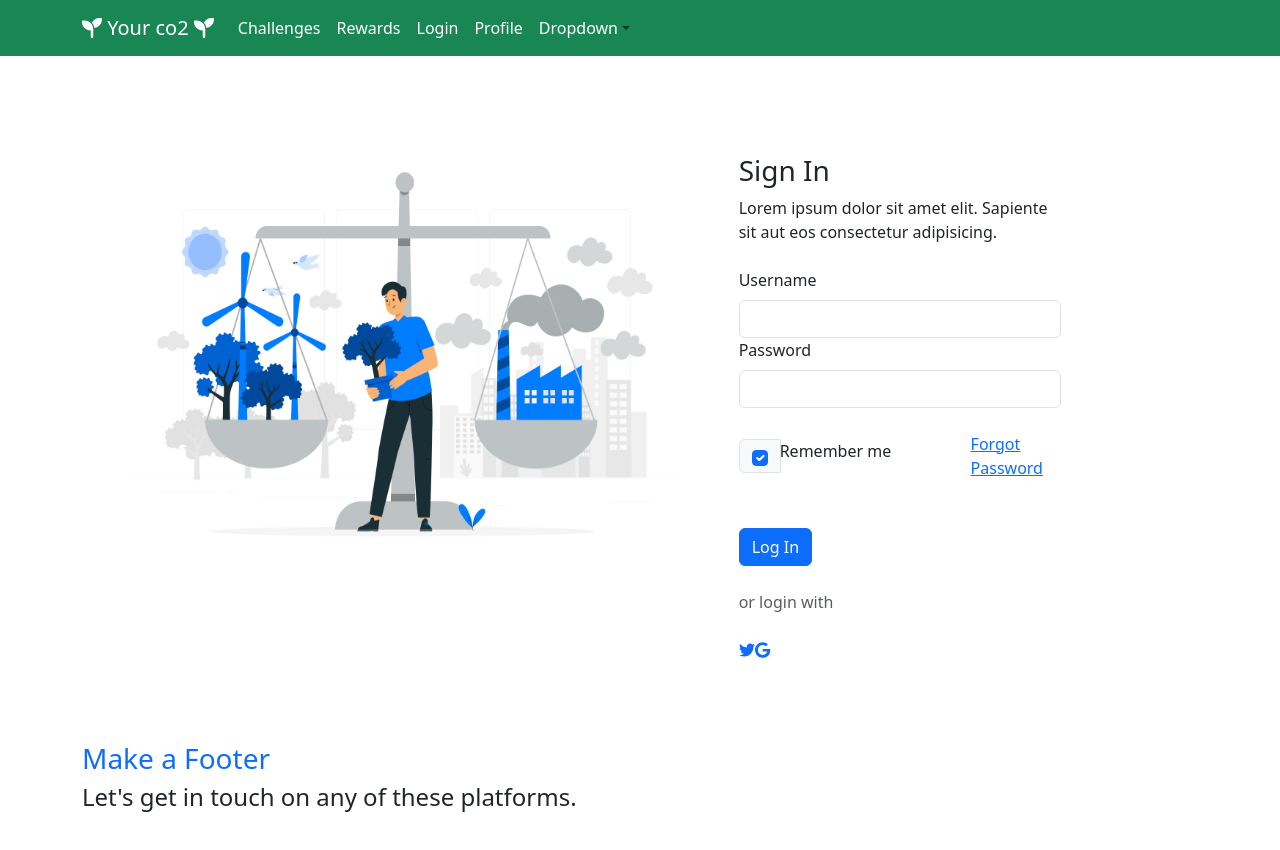
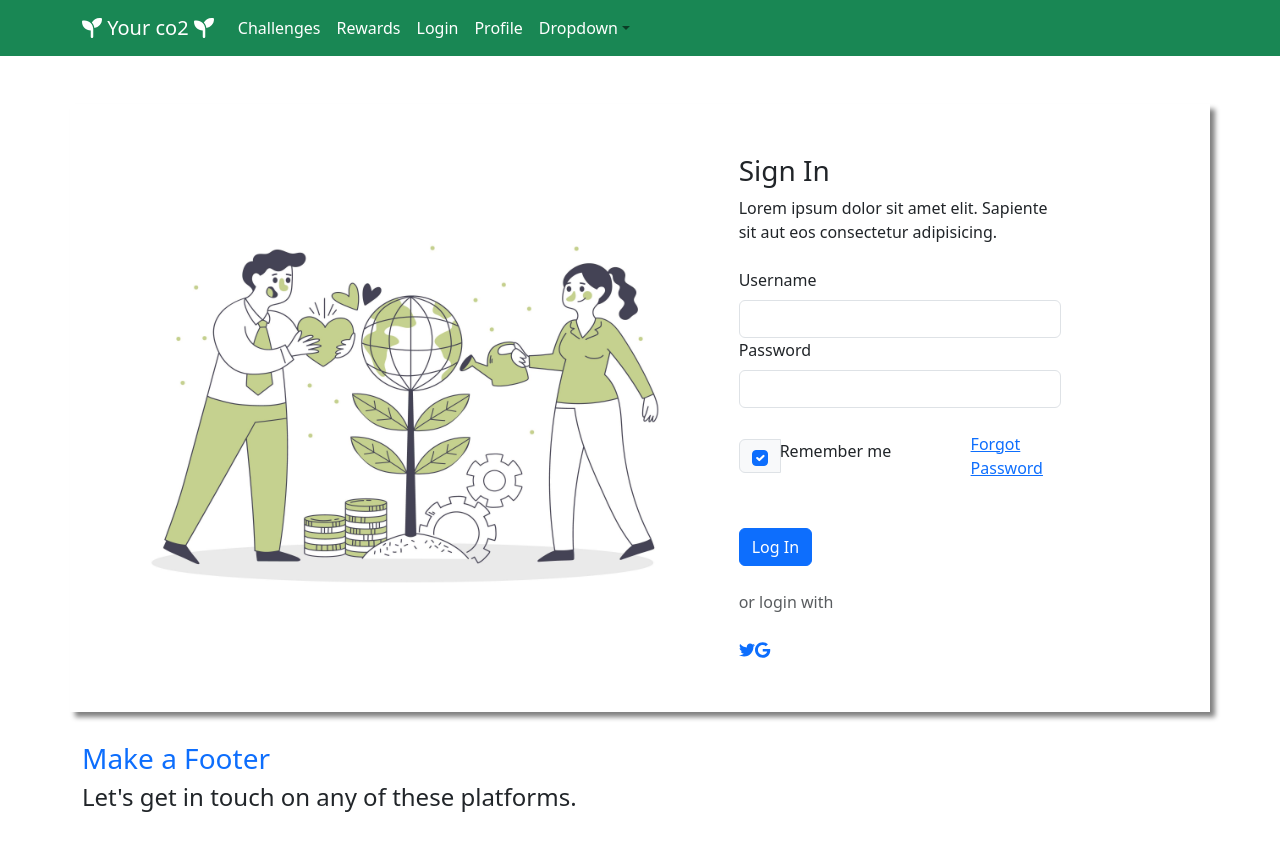
Before and after one commit to bagusnz/teamufo, a React (Create React App) app in the folder frontend/: page /login in a window 1280 px wide. Shown: the top 850 px of the page. Built offline with nearby package versions, Linux system fonts and the light colour scheme.

Commit message:
Login site prettier

```diff
--- a/frontend/src/loginForm/LoginForm.js
+++ b/frontend/src/loginForm/LoginForm.js
@@ -5,7 +5,7 @@ import Col from 'react-bootstrap/Col';
 import InputGroup from 'react-bootstrap/InputGroup';
 import Form from 'react-bootstrap/Form';
 import Button from 'react-bootstrap/Button';
-import bgimg from "../img/doForCo2.jpg";
+import bgimg from "../img/loginGreen.jpg";
 import {FontAwesomeIcon} from "@fortawesome/react-fontawesome";
 import {faTwitter} from "@fortawesome/free-brands-svg-icons";
 import {faGoogle} from "@fortawesome/free-brands-svg-icons";
@@ -14,9 +14,12 @@ function LoginForm() {
             <Container className="loginDiv mt-5">
                 <Row style={{
                     backgroundColor: "white",
-                    padding: 50
+                    padding: 50,
+                    boxShadow: '5px 5px 5px gray'
                 }}>
-                    <Col md={6}>
+                    <Col md={6} style={{
+                        margin:'auto'
+                    }}>
                         <div className="loginImg">
                             <img src={bgimg} alt="Image"
                                  style={{
```
Also changed, not shown: frontend/src/img/loginGreen.jpg (added).
